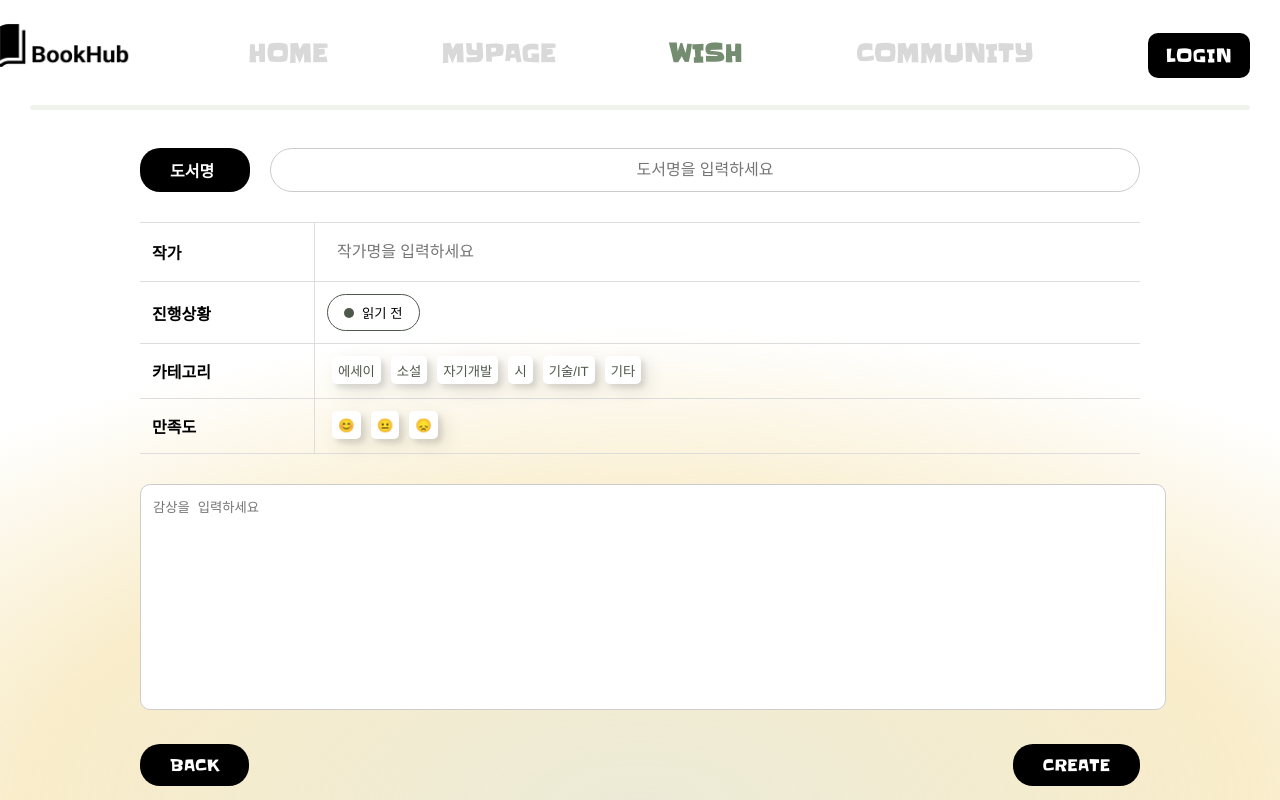
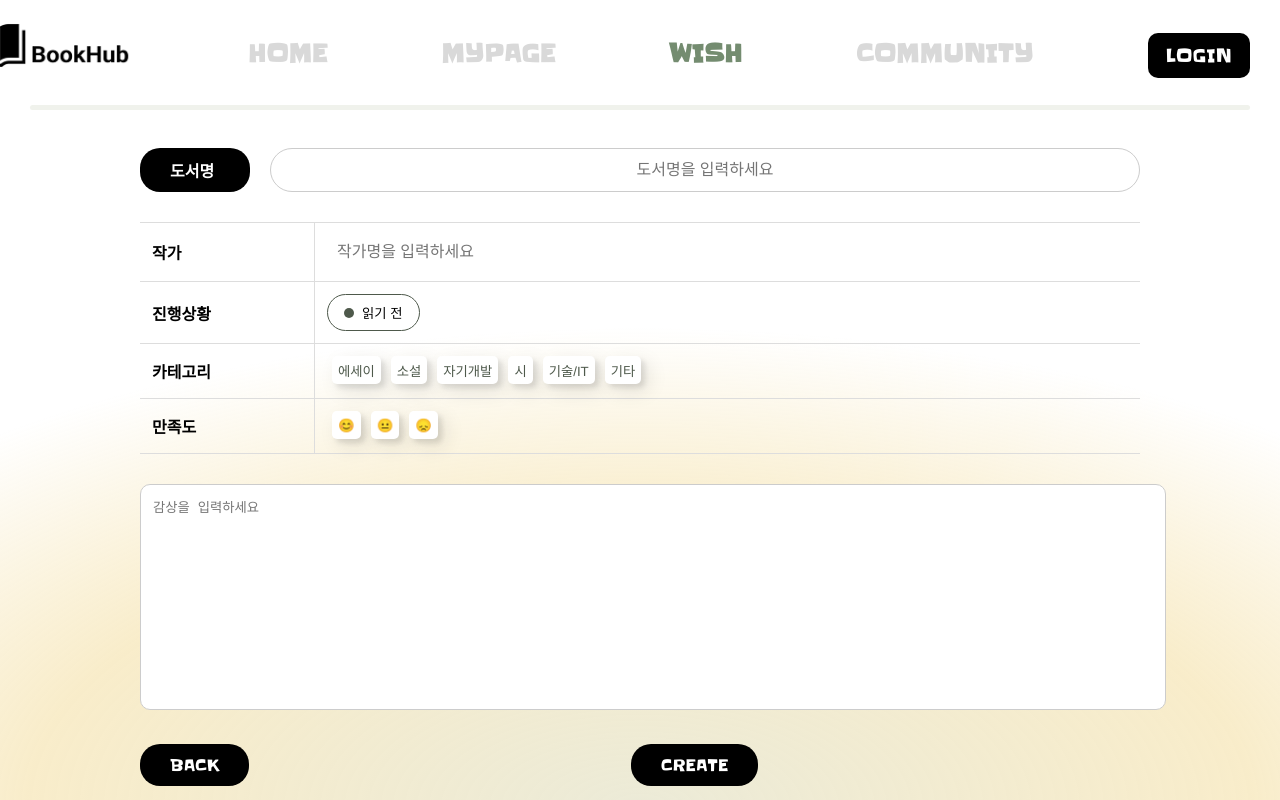
Before and after one commit to BookHub-BookTrio/BookHub-Front, a React (Create React App) app in the folder bookhub/: page /wish-create in a window 1280 px wide. Built offline with nearby package versions, Linux system fonts and the light colour scheme.

Commit message:
[Feat/#29] - 컴포넌트 수정

```diff
--- a/bookhub/src/component/wish/WishForm.jsx
+++ b/bookhub/src/component/wish/WishForm.jsx
@@ -22,6 +22,11 @@ const WishForm = ({
     onDone,
     onEdit,
     onDelete,
+		showBack = false,
+		showCreate = false,
+		showEdit = false,
+		showDelete = false,
+  	showDone = false,
     isEdit = false,
   }) => {
     const categoryDisplay = {
@@ -127,15 +132,18 @@ const WishForm = ({
           </div>
 
           <div className={styles.buttonGroup}>
-            <button className={styles.backButton} onClick={onBack}>BACK</button>
-            {!isEdit && (
+						{showBack && (
+							<button className={styles.backButton} onClick={onBack}>BACK</button>)}
+						{showCreate && (
               <button className={styles.createButton} onClick={onCreate}>CREATE</button>)}
-            {isEdit && (
+            {showDone && (
 							<button className={styles.doneButton} onClick={onDone}>DONE</button>)}
-						{isEdit && (
-              <button className={styles.editButton} onClick={onEdit}>EDIT</button>)}
-            {isEdit && (
-              <button className={styles.deleteButton} onClick={onDelete}>DELETE</button>)}
+						<div className={styles.detailButton}>
+							{showDelete && (
+            	  <button className={styles.deleteButton} onClick={onDelete}>DELETE</button>)}
+							{showEdit && (
+             	  <button className={styles.editButton} onClick={onEdit}>EDIT</button>)}
+						</div>
 					</div>
       </div>
     </div>
--- a/bookhub/src/component/wish/WishForm.module.css
+++ b/bookhub/src/component/wish/WishForm.module.css
@@ -164,8 +164,16 @@
 	margin-top: 30px;
 }
 
+.detailButton {
+	display: flex;
+	gap: 10px
+}
+
 .backButton,
-.createButton {
+.createButton,
+.doneButton,
+.editButton,
+.deleteButton {
 	background: black;
 	color: white;
 	padding: 10px 30px;
--- a/bookhub/src/pages/wish/WishCreate.jsx
+++ b/bookhub/src/pages/wish/WishCreate.jsx
@@ -85,8 +85,8 @@ const WishCreate = () => {
     onContentChange={(e) => setContent(e.target.value)}
     onToggleCategoryOptions={() => setShowCategoryOptions(true)}
     onToggleStarOptions={() => setShowStarOptions(true)}
-    onSubmit={handleCreate}
-    onCancel={() => navigate(-1)}
+    showCreate={handleCreate}
+    showBack={() => navigate(-1)}
     />
   );
 };
```
